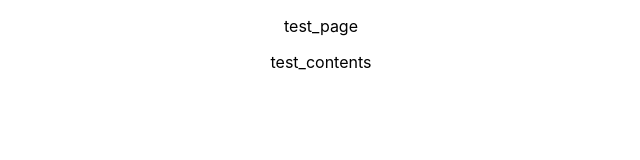
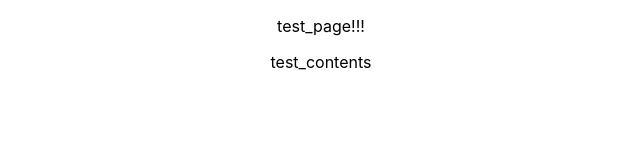
Before and after one commit to Juho11955/private_dashboard_web, a React (Create React App) app: page / in a window 1280 px wide. Shown: the top 160 px of the page, without its empty margins (319-959 px from the left). Built offline with nearby package versions, Linux system fonts and the light colour scheme.

Commit message:
Update App.js
test

```diff
--- a/src/App.js
+++ b/src/App.js
@@ -6,7 +6,7 @@ function App() {
   // axios.get('/test').then(resp=>console.log("resp")).catch((err)=>{console.log("error")}).finally(()=>{console.log("final")})
   return (
     <div className="App">
-      <p>test_page</p>
+      <p>test_page!!!</p>
       <div>
 	<span>test_contents</span>
       </div>
```
